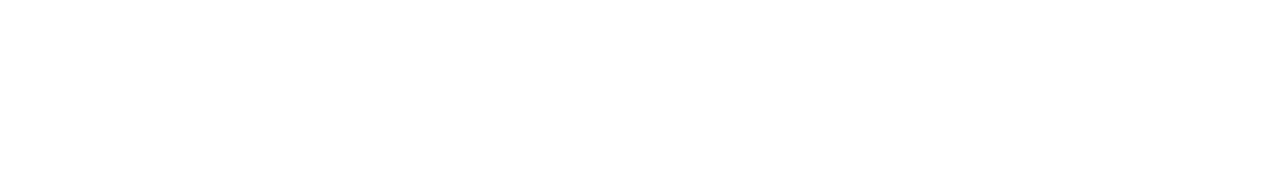
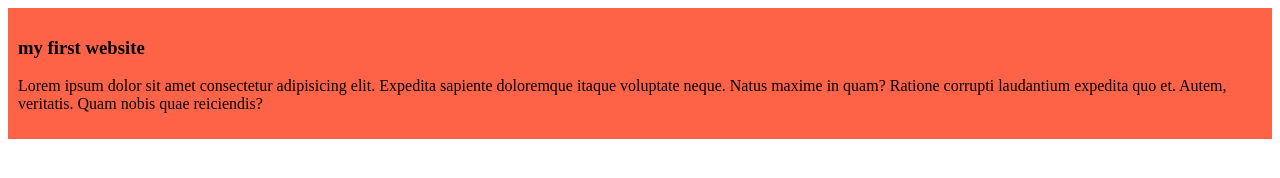
Before and after one commit to mahmudhasan43/my-first-website, a plain HTML site: page index.html in a window 1280 px wide. Drawn offline with Linux system fonts and the light colour scheme.

Commit message:
added the first blog

```diff
--- a/index.html
+++ b/index.html
@@ -4,8 +4,13 @@
     <meta charset="UTF-8">
     <meta name="viewport" content="width=device-width, initial-scale=1.0">
     <title>my first website</title>
+    <link rel="stylesheet" href="style/blog.css">
 </head>
 <body>
+    <div>
+        <h3>my first website</h3>
+        <p>Lorem ipsum dolor sit amet consectetur adipisicing elit. Expedita sapiente doloremque itaque voluptate neque. Natus maxime in quam? Ratione corrupti laudantium expedita quo et. Autem, veritatis. Quam nobis quae reiciendis?</p>
+    </div>
 
 </body>
 </html>
--- /dev/null
+++ b/style/blog.css
@@ -0,0 +1,5 @@
+div{
+    background-color:tomato;
+    padding: 10px;
+    margin-bottom: 10px;
+}
```
